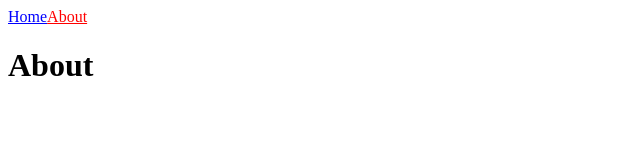
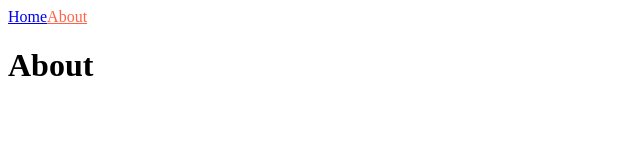
Before and after one commit to wonjangcloud9/nextjs-intro-restart, a Next.js app: page /about in a window 1280 px wide. Shown: the top 160 px of the page, without its empty margins (0-640 px from the left). Built offline with nearby package versions, Linux system fonts and the light colour scheme.

Commit message:
css module

```diff
--- a/components/NavBar.js
+++ b/components/NavBar.js
@@ -1,5 +1,6 @@
 import Link from "next/link";
 import { useRouter } from "next/router";
+import styles from "./NavBar.module.css";
 
 export default function NavBar() {
   const router = useRouter();
@@ -7,10 +8,10 @@ export default function NavBar() {
   return (
     <nav>
       <Link href="/">
-        <a style={{ color: router.pathname === "/" ? "red" : "blue" }}>Home</a>
+        <a className={router.pathname === "/" ? styles.active : ""}>Home</a>
       </Link>
       <Link href="/about">
-        <a style={{ color: router.pathname === "/about" ? "red" : "blue" }}>
+        <a className={router.pathname === "/about" ? styles.active : ""}>
           About
         </a>
       </Link>
--- /dev/null
+++ b/components/NavBar.module.css
@@ -0,0 +1,3 @@
+.active {
+  color: tomato;
+}
```
